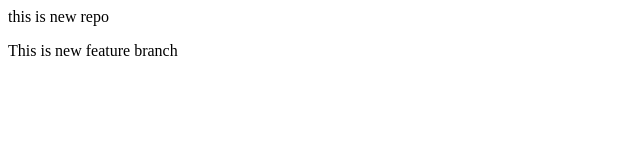
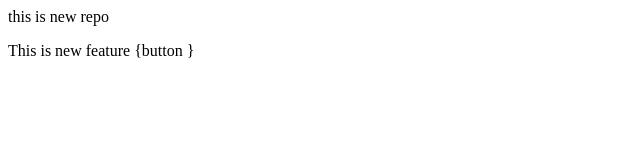
Before and after one commit to surajbnb/localrepo, a plain HTML site: page index.html in a window 1280 px wide. Shown: the full height of the page, 0-640 px from the left. Drawn offline with Linux system fonts and the light colour scheme.

```diff
--- a/index.html
+++ b/index.html
@@ -1,2 +1,2 @@
 <p> this is new repo </p>
-<p> This is new feature branch</p>
+<p> This is new feature   {button }</p>
```
